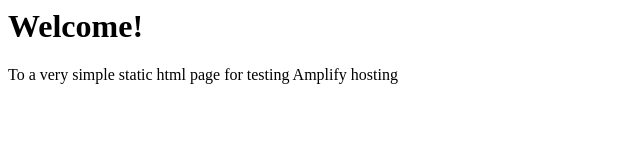
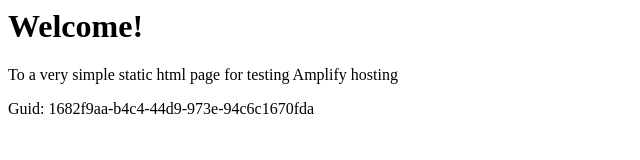
Before and after one commit to aws-aemilia-hkg/Github-PR-Commit-Integration-Test-DoNotTouch-GitHubAutoBuildCanaryTest-v1-preprod-ap-east-1, a website: page src/index.html in a window 1280 px wide. Shown: the whole page, without its empty margins (0-640 px from the left). Drawn offline with Linux system fonts and the light colour scheme.

Commit message:
commit from integ tests

```diff
--- a/src/index.html
+++ b/src/index.html
@@ -1,3 +1,5 @@
+
+
 <html lang="en">
 
 <head>
@@ -10,6 +12,6 @@
 <body>
     <h1>Welcome!</h1>
     <p>To a very simple static html page for testing Amplify hosting</p>
-</body>
+    <p>Guid: 1682f9aa-b4c4-44d9-973e-94c6c1670fda</p></body>
 
 </html>
```
